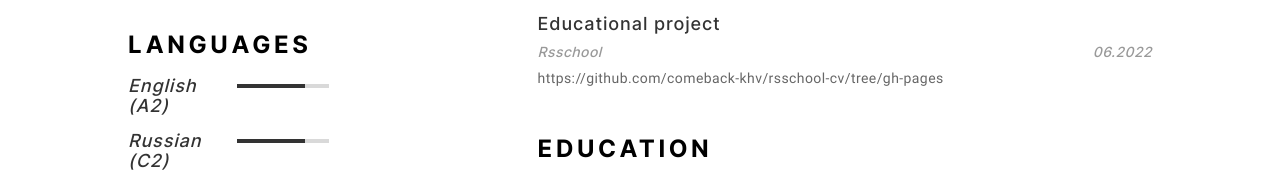
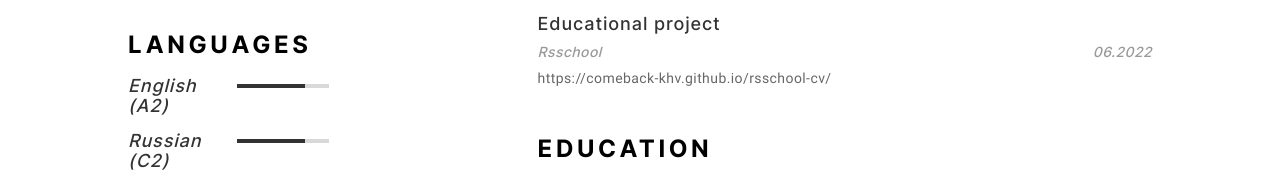
Before and after one commit to comeback-khv/rsschool-cv, a plain HTML site: page index.html in a window 1280 px wide. Shown: the part 593-765 px from the top of the page. Drawn offline with Linux system fonts and the light colour scheme.

Commit message:
fix: project link

```diff
--- a/index.html
+++ b/index.html
@@ -85,8 +85,7 @@
                                 <p class="section-block__name">Rsschool</p>
                                 <p class="section-block__date">06.2022</p>
                             </div>
-                            <p class="section-block__desc">https://github.com/comeback-khv/rsschool-cv/tree/gh-pages
-                            </p>
+                            <a class="section-block__desc" href="https://comeback-khv.github.io/rsschool-cv/"> https://comeback-khv.github.io/rsschool-cv/ </a>
                         </div>
                     </section>
                     <section class="education main__section-right" id="education">
--- a/style.css
+++ b/style.css
@@ -304,6 +304,7 @@ body {
 
 .section-block__desc {
     margin: 0;
+    text-decoration: none;
     font-family: Inter;
     font-size: 14px;
     font-weight: 400;
```
